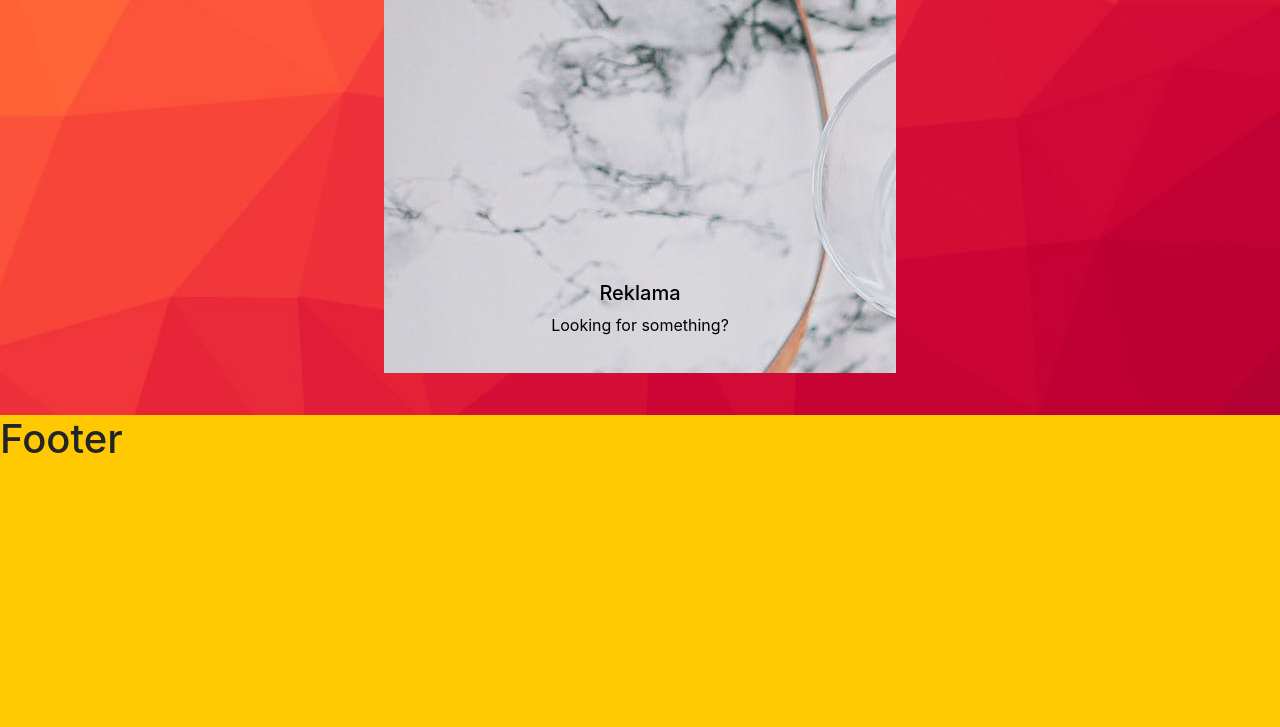
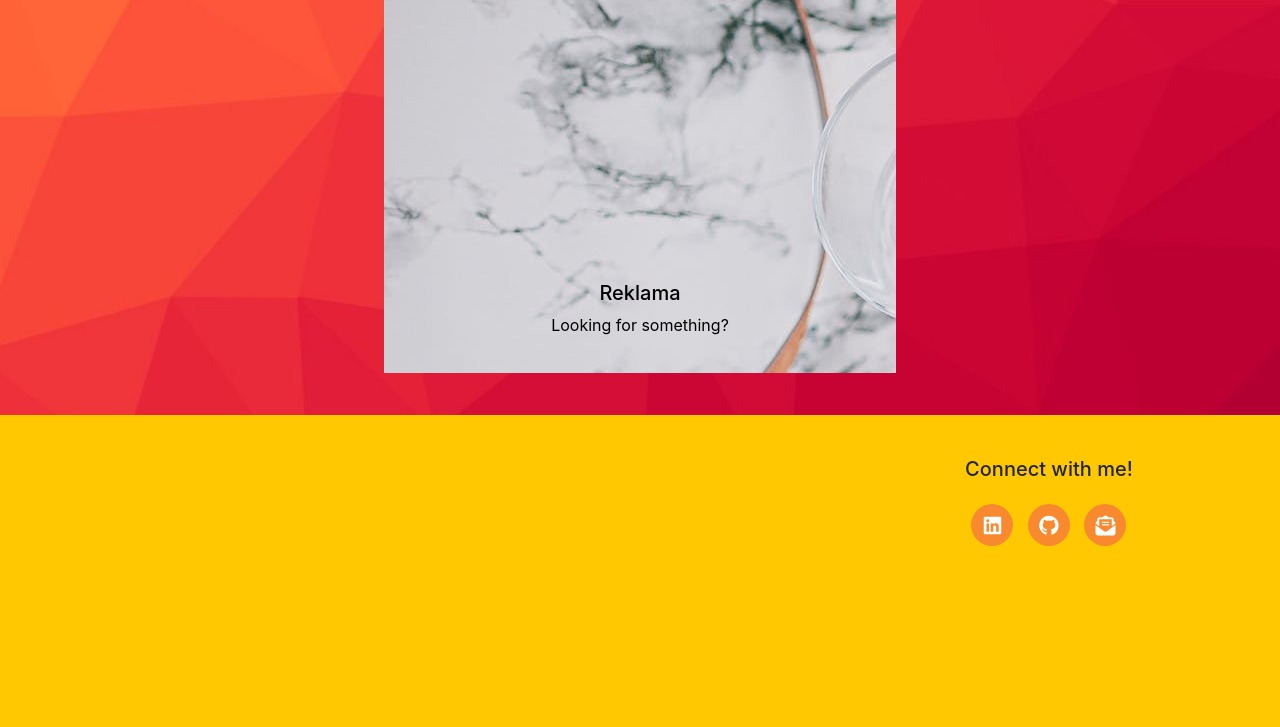
Before and after one commit to romangrubic/Snoop-Adverts-Flask, a Flask app: page / in a window 1280 px wide. Shown: the part 1353-2080 px from the top of the page. Run offline with Flask 2, Linux system fonts and the light colour scheme; data that the repository does not hold is empty; some libraries are stand-ins or nearby versions.

Commit message:
Styled footer, added icons and links.

```diff
--- a/static/css/style.css
+++ b/static/css/style.css
@@ -260,9 +260,33 @@ margin:0;
 /* -------------- Footer ------------------------*/
 #footer{
     height: 15vh;
+    padding: 2vh;
     background-color: rgb(255, 200, 0);
 }
+.list-inline{
+    display: inline-block;
+}
+.footer-icons{
+    margin: 15px 5px 0;
+    font-size: 20px;
+}
+.footer-icon {
+    width: 42px;
+    height: 42px;
+    border-radius: 50%;
+    padding:18px 0 14px;
+    line-height: 7px;
+    text-align: center;
+    color: white;
+    background-color: rgba(248, 130, 52, 0.9);
+    transition: all 0.35s ease-in-out;
+}
+.footer-icon:hover{
+    background-color: rgba(255, 64, 64, 0.9);
+}
 
+
+/* --------- Media queries ---------------*/
 @media only screen and (max-width: 575px) {
    .col-8,.col-sm-6,.col-md-4,.col-lg-3{
     margin:auto;
--- a/templates/base.html
+++ b/templates/base.html
@@ -7,6 +7,7 @@
 	<meta http-equiv="X-UA-Compatible" content="ie=edge">
 	<title>Adverts - {{ tittle }}</title>
 	<link rel="icon" type="image/png" sizes="16x16" href="{{url_for('static', filename='images/logo/logo.png')}}">
+    <script src="https://kit.fontawesome.com/41a908fb89.js" crossorigin="anonymous"></script>
 	<link rel="stylesheet" href="https://stackpath.bootstrapcdn.com/bootstrap/4.4.1/css/bootstrap.min.css">
 	<link rel="stylesheet" href="{{url_for('static', filename='css/style.css')}}" type="text/css">
 </head>
@@ -29,12 +30,28 @@
 	</nav>
 	{% block content %}
 	{% endblock %}
-    <footer id="footer" >
-        <div>
-            <h1>Footer</h1>
+	<footer id="footer">
+		<div class="row">
+			<div class="col-4">
 				{% for view in views %}
 				<h5>This page has been visited {{view.views}} times! Thank you!</h5>
 				{% endfor %}
+			</div>
+            <div class="col-4">
+            </div>
+            <div class="col-4 text-center">
+                <h5 >Connect with me!</h5>
+                <ul class="no-padding">
+                  <li class="list-inline footer-icons"><a href="https://www.linkedin.com/in/roman-grubic-b835ab67/" target="-blank">
+						<i class="fab fa-linkedin  footer-icon" aria-hidden="true"></i>
+						<span class="sr-only">LinkedIn</span></a></li>
+                  <li class="list-inline footer-icons"><a href="https://github.com/romangrubic" target="-blank">
+						<i class="fab fa-github  footer-icon" aria-hidden="true"></i>
+						<span class="sr-only">Github</span></a></li>
+                  <li class="list-inline footer-icons"><i class="fas fa-envelope-open-text footer-icon" aria-hidden="true" data-toggle="modal" data-target="#contactModal"></i>
+					<span class="sr-only">E-mail</span></li>
+                </ul>
+            </div>
 		</div>
 	</footer>
 	<script src="https://cdnjs.cloudflare.com/ajax/libs/jquery/3.4.1/jquery.min.js"></script>
```
Lines whose indentation alone changed are shown as unchanged.
